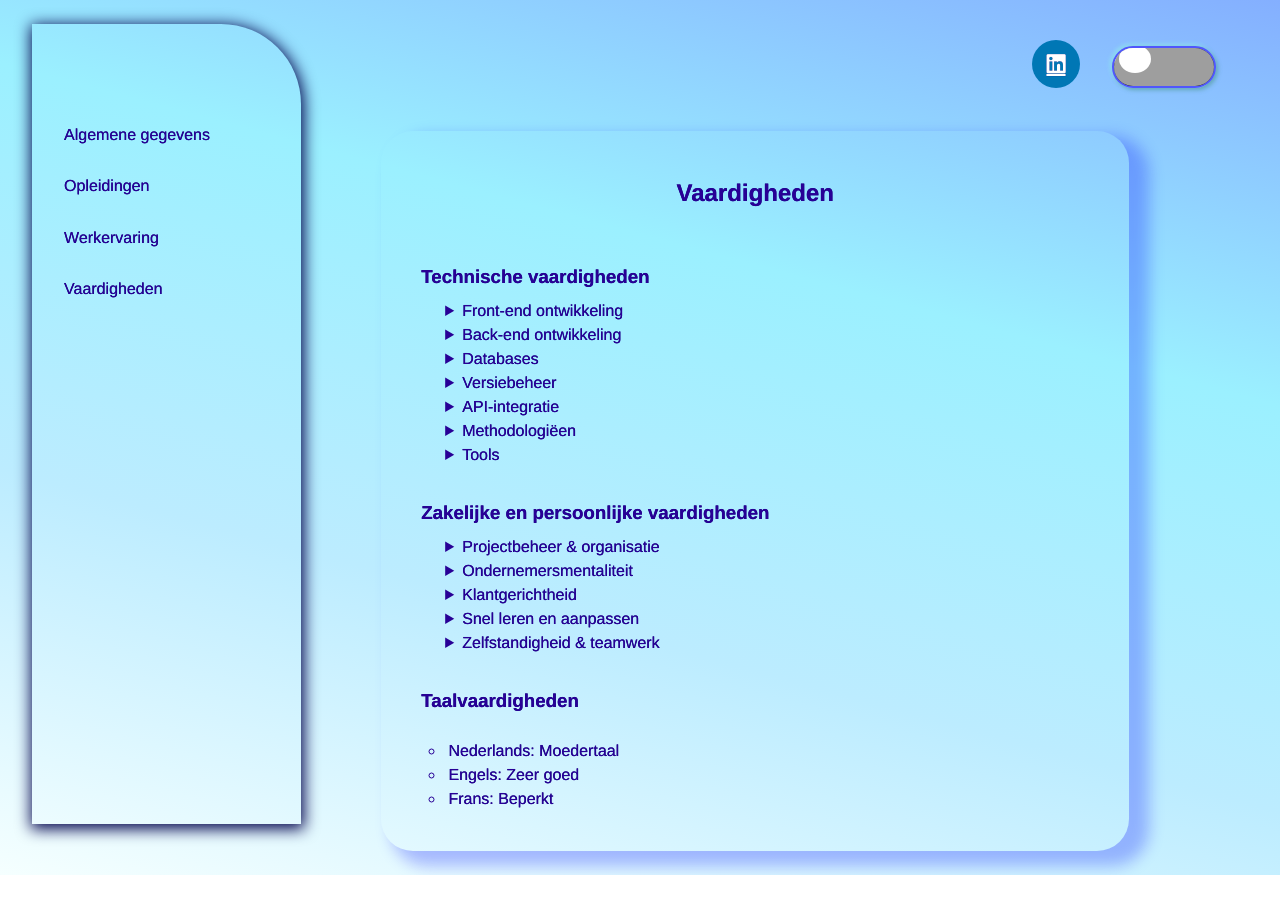
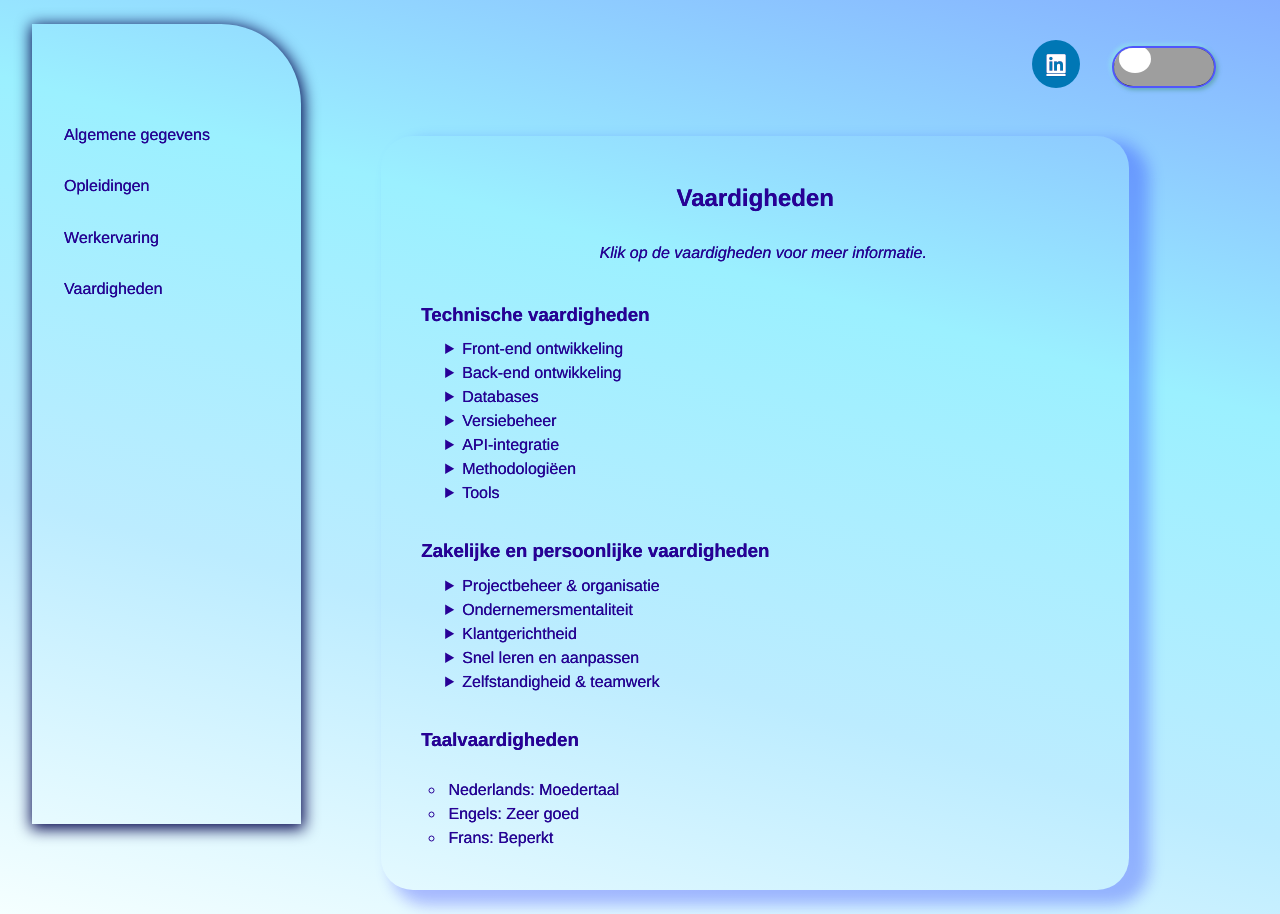
Before and after one commit to karavdv/curriculum-vitae, a React (Vite) app: page /vaardigheden in a window 1280 px wide. Before the commit the page ends 875 px from the top, so only its background shows below. Built offline with nearby package versions, Linux system fonts and the light colour scheme; grey boxes are pictures that could not be loaded.

Commit message:
vaardigheden update

```diff
--- a/src/components/Vaardigheden.jsx
+++ b/src/components/Vaardigheden.jsx
@@ -25,12 +25,13 @@ export const Vaardigheden = () => {
   return (
     <section className="vaardigheden">
       <h2>Vaardigheden</h2>
+      <p className="info">Klik op de vaardigheden voor meer informatie.</p>
 
       <h3>Technische vaardigheden</h3>
       {Object.entries(technischeVaardigheden).map(([categorie, vaardigheden], index) => (
         <details key={index}>
           <summary>{categorie}</summary>
-          <ul className="vaardigheden">
+          <ul className="vaardigheden-lijst">
             {vaardigheden.map((vaardigheid, idx) => (
               <li key={idx}>{vaardigheid}</li>
             ))}
@@ -42,7 +43,7 @@ export const Vaardigheden = () => {
       {Object.entries(zakelijkeVaardigheden).map(([categorie, vaardigheden], index) => (
         <details key={index}>
           <summary>{categorie}</summary>
-          <ul className="vaardigheden">
+          <ul className="vaardigheden-lijst">
             {vaardigheden.map((vaardigheid, idx) => (
               <li key={idx}>{vaardigheid}</li>
             ))}
--- a/src/css/vaardigheden.css
+++ b/src/css/vaardigheden.css
@@ -1,15 +1,22 @@
-.vaardigheden {
+.vaardigheden-lijst {
     margin-top: 0.7rem;
+}
+
+summary {
     cursor: pointer;
-  }
+}
 
-  .vaardigheden li {
-    list-style: circle ;
+.vaardigheden li {
+    list-style: circle;
     margin-left: 2.5rem;
     padding-left: 0.2rem;
     cursor: default;
-  }
+}
 
-  details {
+details {
     margin-left: 2.5rem;
-  }
+}
+
+.info {
+    font-style: italic;
+}
```
Also changed, not shown: src/css/download.css (indentation only), 1 other file (tests, documents, lock files or other folders).
